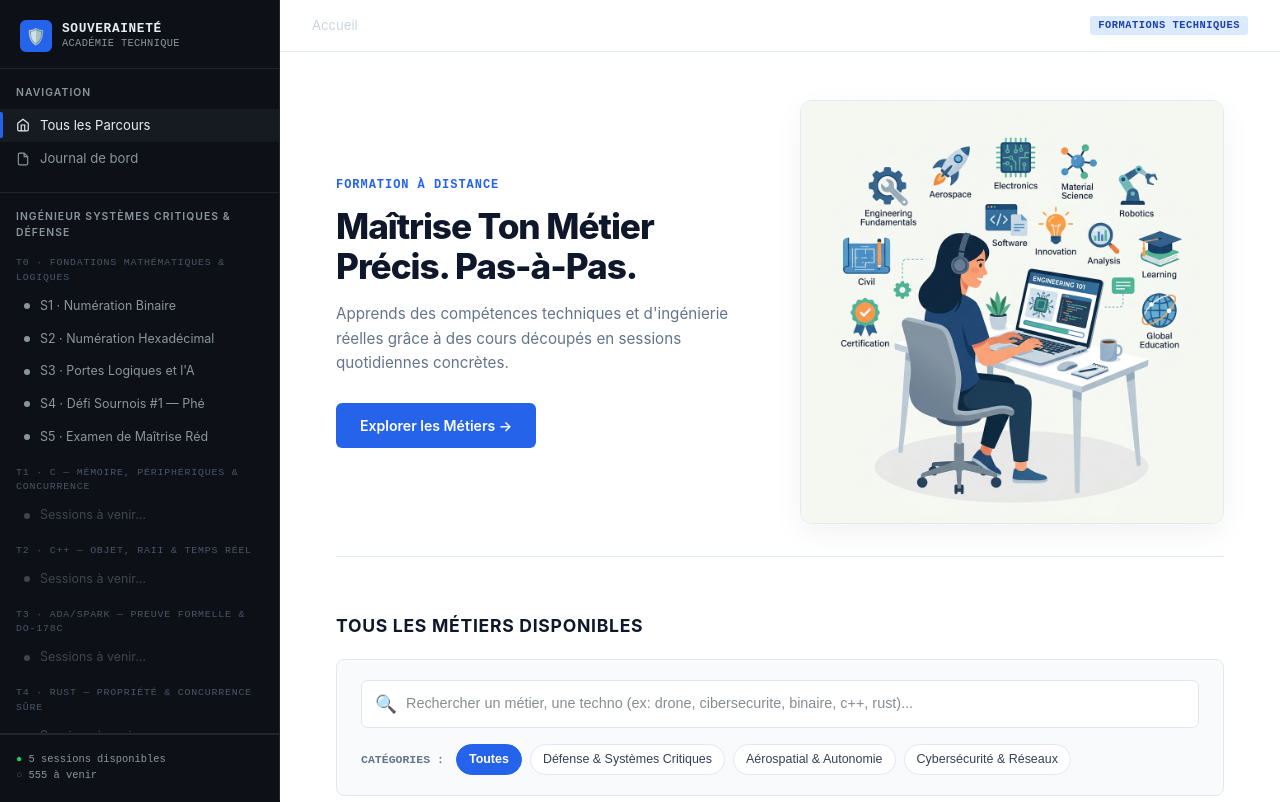
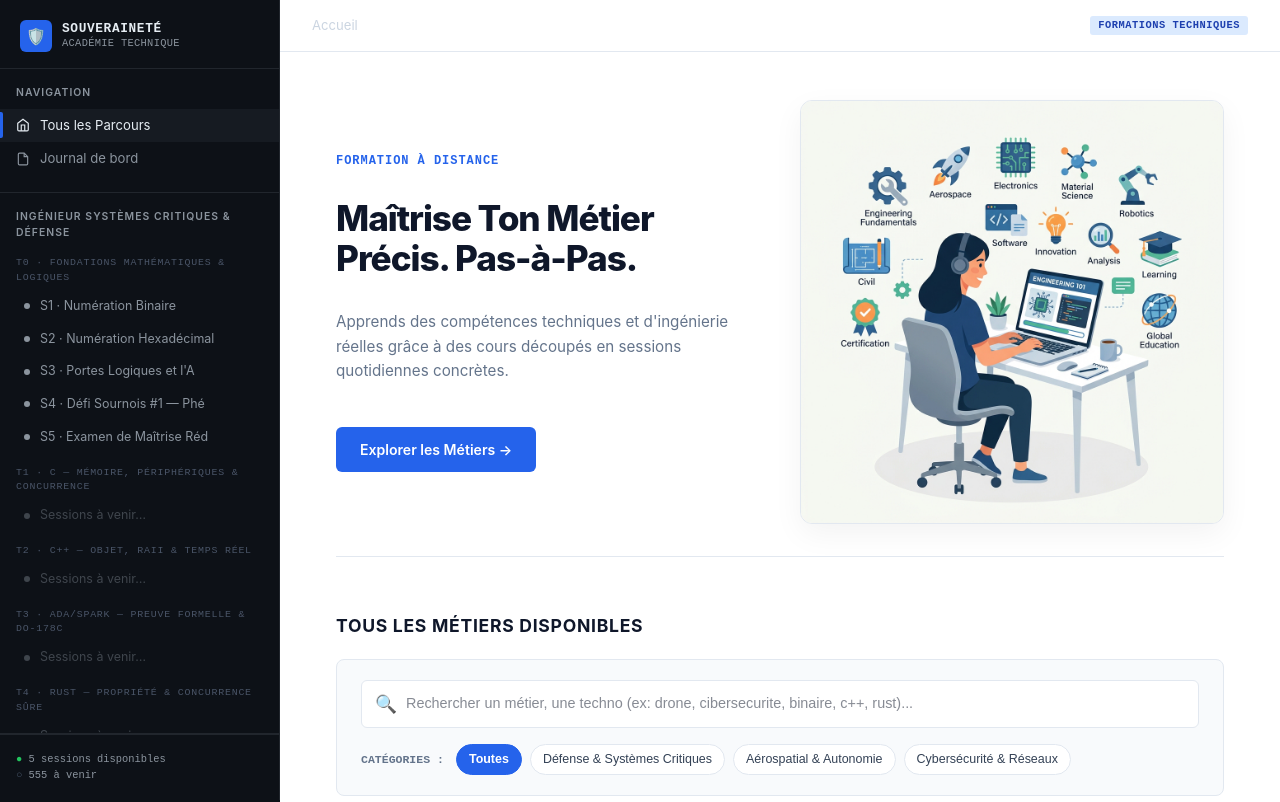
Before and after one commit to ROMI021/apprendretonmetierprecis.com, a Next.js app in the folder souverainete-app/: page / in a window 1280 px wide. Shown: the top 802 px of the page. Built offline with nearby package versions, Linux system fonts and the light colour scheme.

Commit message:
Fix TypeScript style property: remplacement de spaceY par display flex gap dans page.tsx

```diff
--- a/souverainete-app/src/app/page.tsx
+++ b/souverainete-app/src/app/page.tsx
@@ -35,7 +35,7 @@ export default function HomePage() {
           }}
         >
           {/* Colonne Gauche : Titre percutant, sous-titre court et CTA */}
-          <div style={{ spaceY: "20px" }}>
+          <div style={{ display: "flex", flexDirection: "column", gap: "16px" }}>
             <span
               style={{
                 fontFamily: "'IBM Plex Mono', monospace",
```
